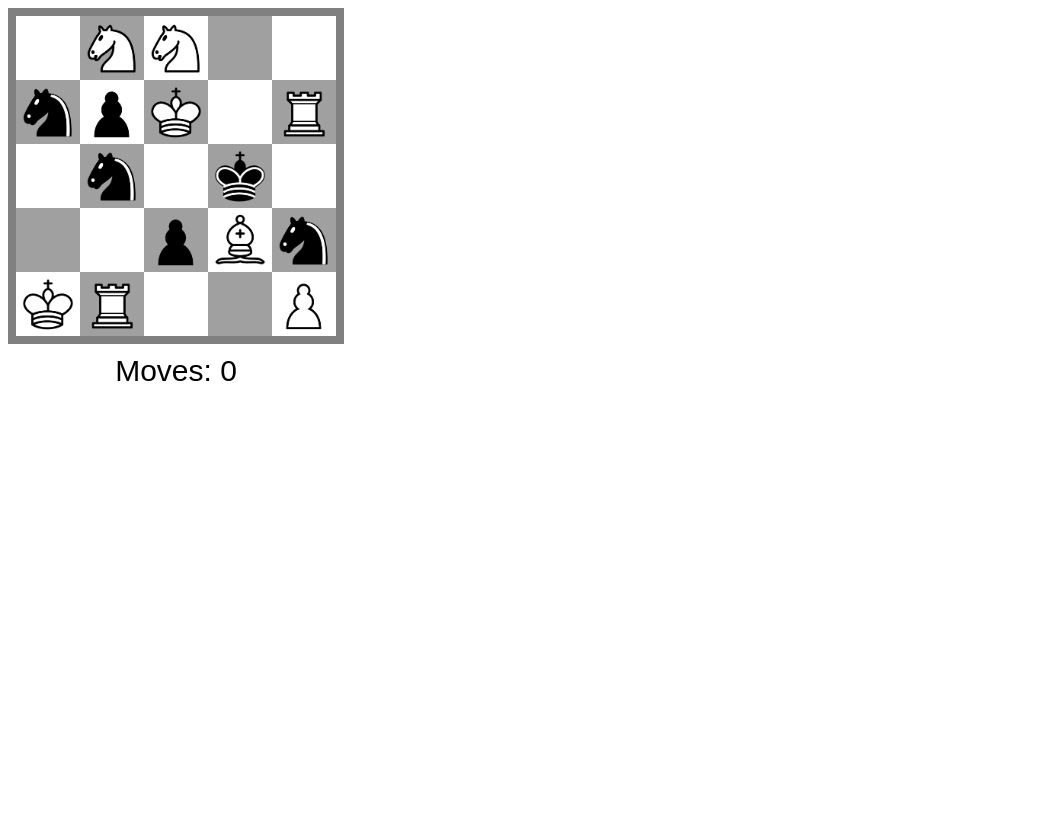
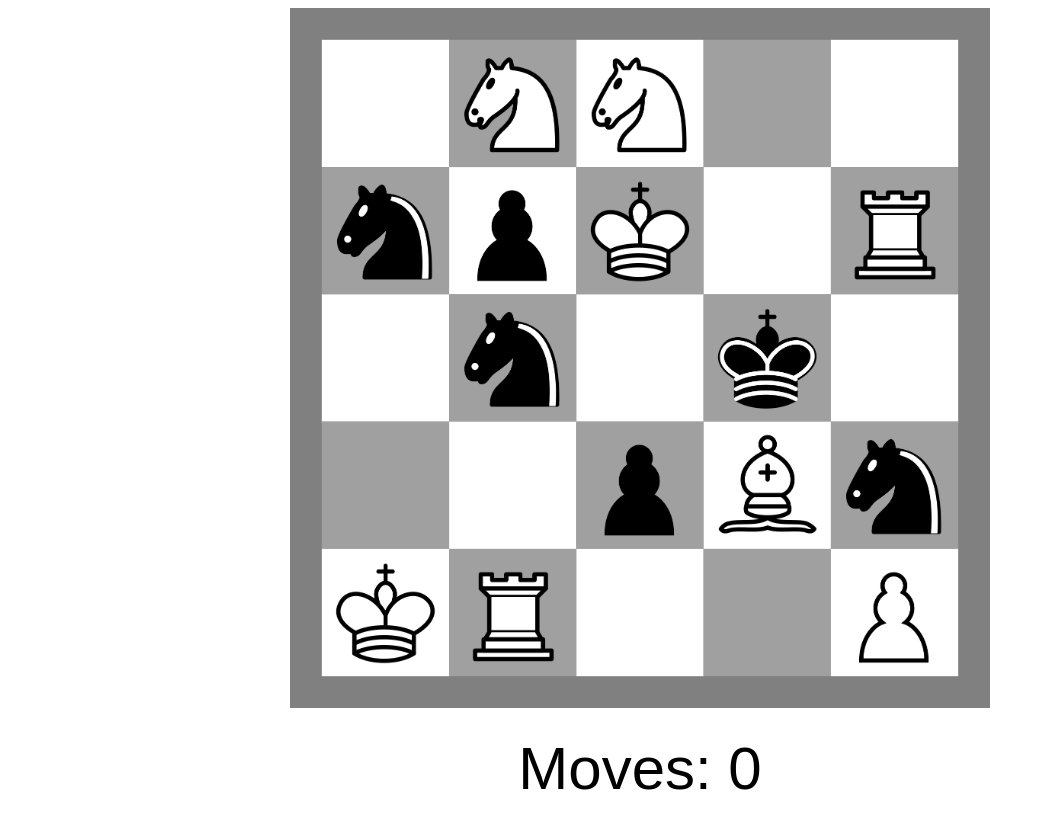
Before and after one commit to negative-seven/ChessFill, a plain HTML site: page index.html in a window 1280 px wide. Shown: the whole page, without its empty margins (0-1045 px from the left). Before the commit the page ends 800 px from the top, so only its background shows below. Drawn offline with Linux system fonts and the light colour scheme.

Commit message:
Bigger game canvas

```diff
--- a/css/style.css
+++ b/css/style.css
@@ -1,10 +1,14 @@
 #game {
-	width: 336px;
+	width: 700px;
+	max-width: 100%;
+	margin: 0 auto;
 }
 
 #moveCounter {
-	text-align: center;
-	margin-top: 10px;
+	height: 120px;
+	display: flex;
+	justify-content: center;
+	align-items: center;
 	font-family: Arial;
-	font-size: 30px;
+	font-size: 60;
 }
--- a/index.html
+++ b/index.html
@@ -8,7 +8,7 @@
 
 <body>
 	<div id="game">
-		<div><canvas id="canvas" width="336" height="336"></canvas></div>
+		<canvas id="canvas" width=700 height=700></canvas>
 		<div id="moveCounter">Moves: 0</div>
 	</div>
 
--- a/js/game.js
+++ b/js/game.js
@@ -1,9 +1,6 @@
 class Game {
 	static TILE_COUNT_X = 5
 	static TILE_COUNT_Y = 5
-	static TILE_WIDTH = 64
-	static TILE_HEIGHT = 64
-	static BORDER_WIDTH = 8
 
 	constructor(canvas) {
 		this.board = new Array(Game.TILE_COUNT_X)
@@ -40,7 +37,11 @@ class Game {
 	}
 
 	onclick(e) {
-		var tileCoords = new Position(Math.floor((e.offsetX - Game.BORDER_WIDTH) / Game.TILE_WIDTH), Math.floor((e.offsetY - Game.BORDER_WIDTH) / Game.TILE_HEIGHT))
+		var borderWidth = this.canvas.width / (Game.TILE_COUNT_X * 4 + 2);
+		var tileWidth = borderWidth * 4;
+		var tileHeight = tileWidth;
+
+		var tileCoords = new Position(Math.floor((e.offsetX - borderWidth) / tileWidth), Math.floor((e.offsetY - borderWidth) / tileHeight))
 		var piece = this.board[tileCoords.x][tileCoords.y]
 
 		if (this.selectedPiece && tileCoords.equals(this.selectedPiece.position)) {
@@ -67,18 +68,22 @@ class Game {
 	}
 
 	draw() {
+		var borderWidth = this.canvas.width / (Game.TILE_COUNT_X * 4 + 2);
+		var tileWidth = borderWidth * 4;
+		var tileHeight = tileWidth;
+
 		this.context.fillStyle = "white"
 		this.context.fillRect(0, 0, this.canvas.width, this.canvas.height)
 
 		this.context.fillStyle = "#808080"
-		var boardDimensions = [0, 0, Game.TILE_WIDTH * Game.TILE_COUNT_X + Game.BORDER_WIDTH * 2, Game.TILE_HEIGHT * Game.TILE_COUNT_Y + Game.BORDER_WIDTH * 2]
+		var boardDimensions = [0, 0, tileWidth * Game.TILE_COUNT_X + borderWidth * 2, tileHeight * Game.TILE_COUNT_Y + borderWidth * 2]
 		this.context.fillRect(...boardDimensions)
 
 		for (var x = 0; x < Game.TILE_COUNT_X; x++) {
 			for (var y = 0; y < Game.TILE_COUNT_Y; y++) {
 				this.context.fillStyle = (x + y) % 2 ? "#a0a0a0" : "white"
 
-				var tileDimensions = [Game.BORDER_WIDTH + x * Game.TILE_WIDTH, Game.BORDER_WIDTH + y * Game.TILE_HEIGHT, Game.TILE_WIDTH, Game.TILE_HEIGHT]
+				var tileDimensions = [borderWidth + x * tileWidth, borderWidth + y * tileHeight, tileWidth, tileHeight]
 				this.context.fillRect(...tileDimensions)
 
 				if (this.board[x][y] && this.board[x][y].frozen) {
```
